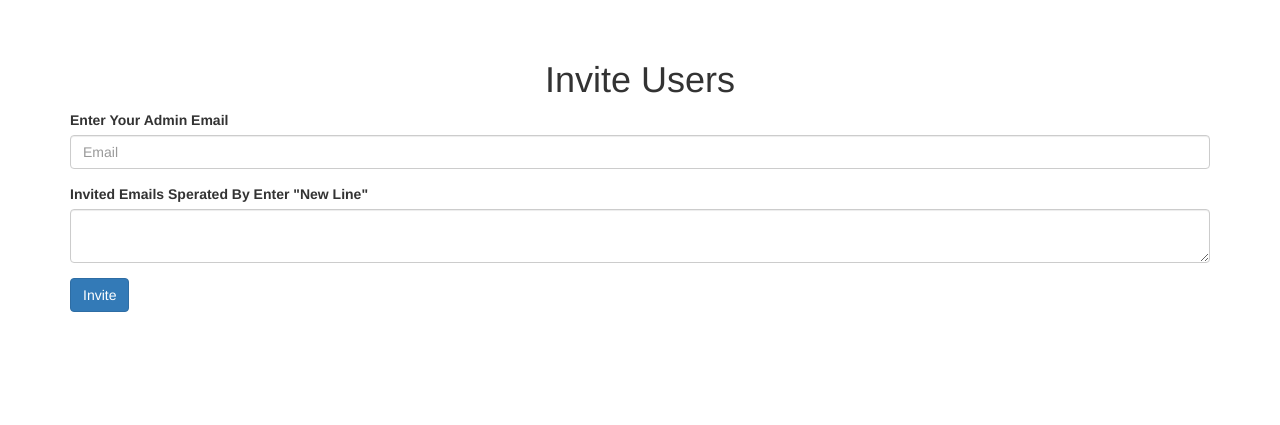
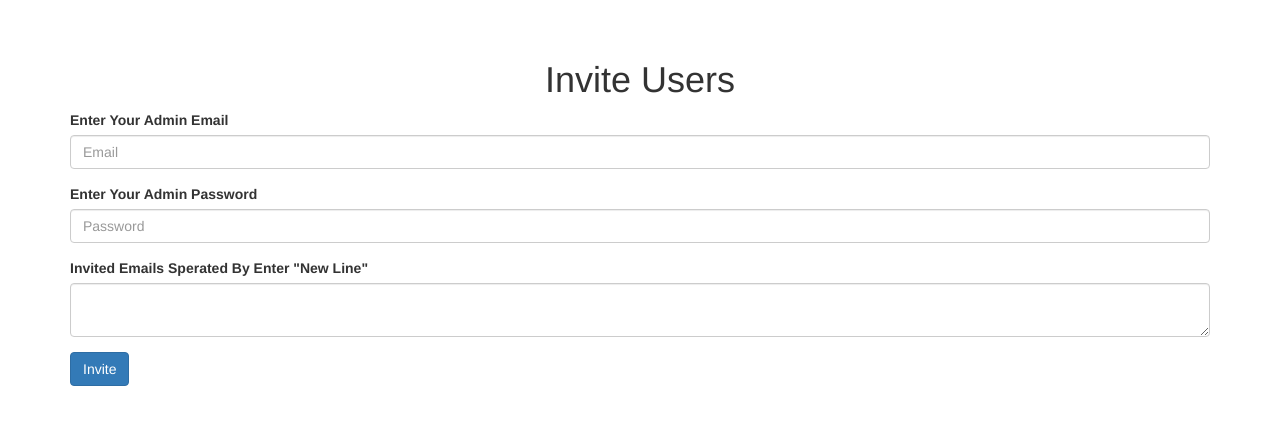
Before and after one commit to amrfayad/TestSaaSBase, a PHP site: page /SaaSBase/invite.php in a window 1280 px wide. Shown: the top 425 px of the page. Run offline with PHP 8.4, Linux system fonts and the light colour scheme.

Commit message:
Modify Invite

```diff
--- a/invite.php
+++ b/invite.php
@@ -15,14 +15,16 @@
 
     function invite() {
         var admin_email = $('#admin_email').val();
+        var admin_password=$('#admin_password').val();
         var invited_emails = $('#invited_emails').val();
         var key = "e10adc3949ba59abbe56e057f20f883e";
         var action = "invite_users";
-        var data=action+''+admin_email+''+invited_emails+''+key;
+        var data=action+''+admin_email+''+admin_password+''+invited_emails+''+key;
         var hashed = md5(data);
         var userData = {
             action: action,
             admin_email: admin_email,
+            admin_password:admin_password,
             invited_emails: invited_emails,
         };
         $.ajax(
@@ -50,6 +52,10 @@
             <input type="email" class="form-control" name="admin_email" id ="admin_email" placeholder="Email">
         </div>
         <div class="form-group">
+            <label for="Email">Enter Your Admin Password</label>
+            <input type="email" class="form-control" name="admin_password" id ="admin_password" placeholder="Password">
+        </div>
+        <div class="form-group">
             <label for="Email">Invited Emails Sperated By Enter "New Line"</label>
             <textarea class="form-control" type="text" name="invited_emails" id ="invited_emails"></textarea>
         </div>
```
